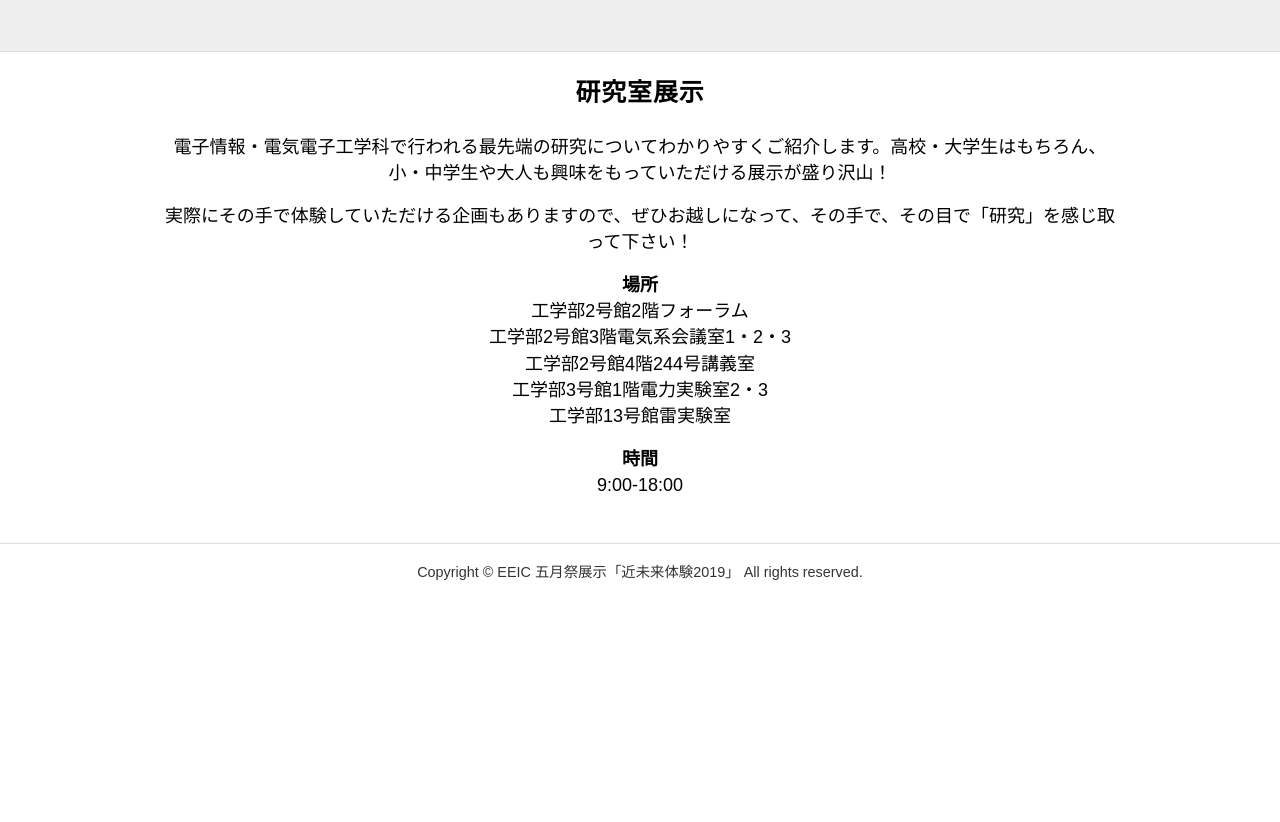
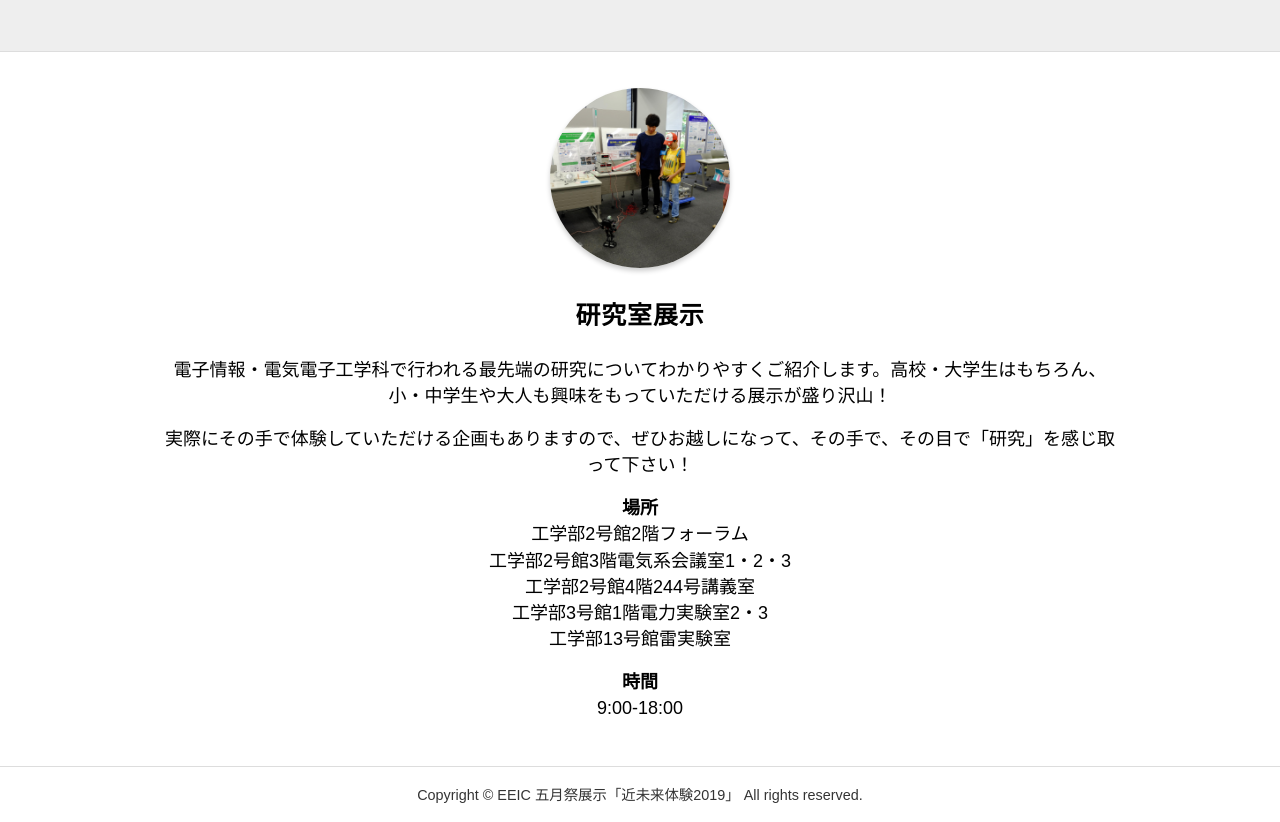
Before and after one commit to kurgm/2019.eeic.jp, a Gatsby site: page /exhibition in a window 1280 px wide. Shown: the part 1834-2656 px from the top of the page. Before the commit the page ends 2433 px from the top, so only its background shows below. Built offline with nearby package versions, Linux system fonts and the light colour scheme; Gatsby itself is replaced by a stand-in of ours.

Commit message:
Add last year's lab photos

```diff
--- a/src/pages/exhibition.js
+++ b/src/pages/exhibition.js
@@ -35,7 +35,7 @@ const ExhibitionPage = ({data}) => {
       </dl>
     </Section>
     <Section
-      // headImage={data.labHeadImage}
+      headImage={data.labHeadImage}
       photos={labExhibitions.map(({title, image}) => ({ title, image: labPhotoMap[image] }))}
     >
       <h3>研究室展示</h3>
@@ -93,9 +93,9 @@ export const query = graphql`
         }
       }
     }
-    # labHeadImage: file(relativePath: { eq: "lab/kawahara.jpg" }) {
-    #   ...SectionHeadImage
-    # }
+    labHeadImage: file(relativePath: { eq: "lab2.jpg" }) {
+      ...SectionHeadImage
+    }
     labPhotos: allFile(filter: {relativeDirectory: {eq: "lab"}}) {
       edges {
         node {
--- a/src/pages/index.js
+++ b/src/pages/index.js
@@ -144,7 +144,7 @@ export const query = graphql`
         }
       }
     }
-    exhibitionImage: file(relativePath: { eq: "bdm/じゃんけんマシン.jpg" }) {
+    exhibitionImage: file(relativePath: { eq: "lab.jpg" }) {
       ...SectionHeadImage
     }
     workshopImage: file(relativePath: { eq: "workshop/ework.jpg" }) {
```
Also changed, not shown: src/images/lab.jpg (added), src/images/lab2.jpg (added).
